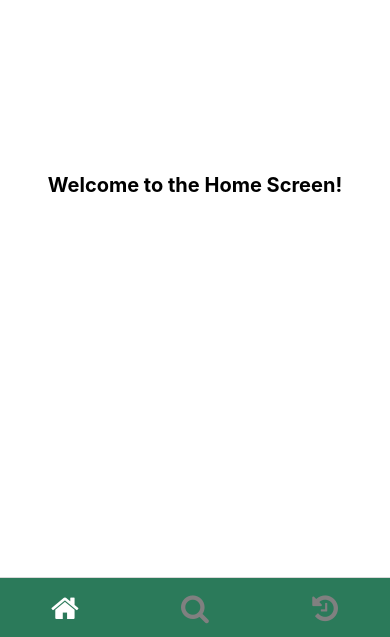
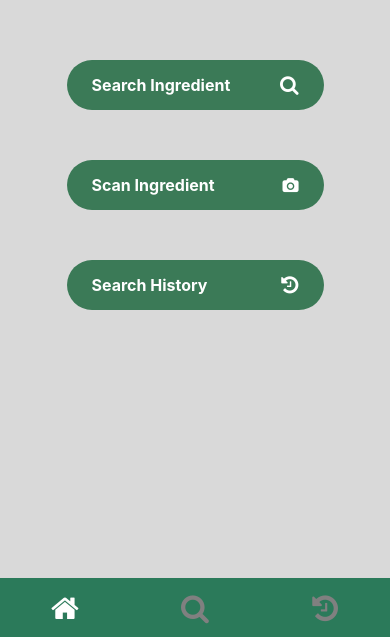
Before and after one commit to iam-rohan/product-insight-app, a React Native app in the folder ProductInsightApp/: screen /Home in a window 390 px wide. Shown: the part 207-844 px from the top of the page. Built offline with nearby package versions, Linux system fonts and the light colour scheme.

Commit message:
SearchScreen updated

```diff
--- a/ProductInsightApp/src/screens/HomeScreen.tsx
+++ b/ProductInsightApp/src/screens/HomeScreen.tsx
@@ -1,10 +1,33 @@
 import React from 'react';
-import {View, Text, StyleSheet} from 'react-native';
+import {View, Text, StyleSheet, TouchableOpacity} from 'react-native';
+import {NavigationProp} from '@react-navigation/native';
+import Icon from 'react-native-vector-icons/FontAwesome'; // Import FontAwesome icons
 
-const HomeScreen = () => {
+type HomeScreenProps = {
+  navigation: NavigationProp<any>;
+};
+
+const HomeScreen: React.FC<HomeScreenProps> = ({navigation}) => {
   return (
     <View style={styles.container}>
-      <Text style={styles.text}>Welcome to the Home Screen!</Text>
+      <TouchableOpacity
+        style={styles.button}
+        onPress={() => navigation.navigate('Search')}>
+        <Text style={styles.buttonText}>Search Ingredient</Text>
+        <Icon name="search" size={20} color="#ffffff" style={styles.icon} />
+      </TouchableOpacity>
+
+      <TouchableOpacity style={styles.button}>
+        <Text style={styles.buttonText}>Scan Ingredient</Text>
+        <Icon name="camera" size={15} color="#ffffff" style={styles.icon} />
+      </TouchableOpacity>
+
+      <TouchableOpacity
+        style={styles.button}
+        onPress={() => navigation.navigate('History')}>
+        <Text style={styles.buttonText}>Search History</Text>
+        <Icon name="history" size={20} color="#ffffff" style={styles.icon} />
+      </TouchableOpacity>
     </View>
   );
 };
@@ -12,13 +35,29 @@ const HomeScreen = () => {
 const styles = StyleSheet.create({
   container: {
     flex: 1,
+    backgroundColor: '#D9D9D9', // Background color #A8D5BA
+    alignItems: 'center',
     justifyContent: 'center',
+  },
+  button: {
+    backgroundColor: '#3B7A57', // Button color #3B7A57
+    width: 257,
+    height: 50,
+    flexDirection: 'row', // Align items horizontally (text and icon)
+    justifyContent: 'space-between', // Space between text and icon
     alignItems: 'center',
-    backgroundColor: '#fff',
+    paddingHorizontal: 15, // Add padding inside the button for space
+    marginVertical: 25,
+    borderRadius: 30,
   },
-  text: {
-    fontSize: 20,
+  buttonText: {
+    color: '#ffffff', // Text color #ffffff
+    fontSize: 16,
     fontWeight: 'bold',
+    marginLeft: 10,
+  },
+  icon: {
+    marginRight: 10, // Space between text and icon
   },
 });
 
```
